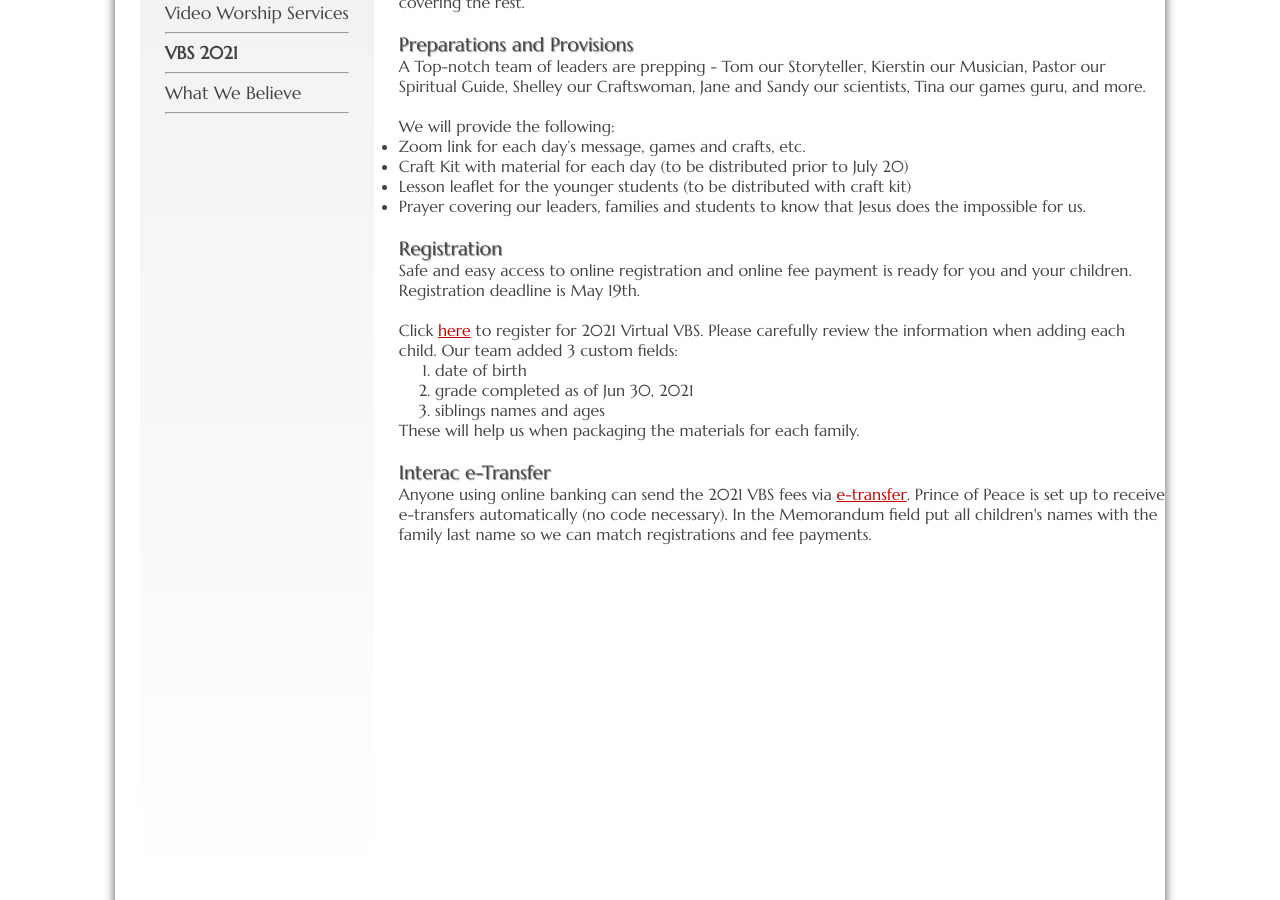
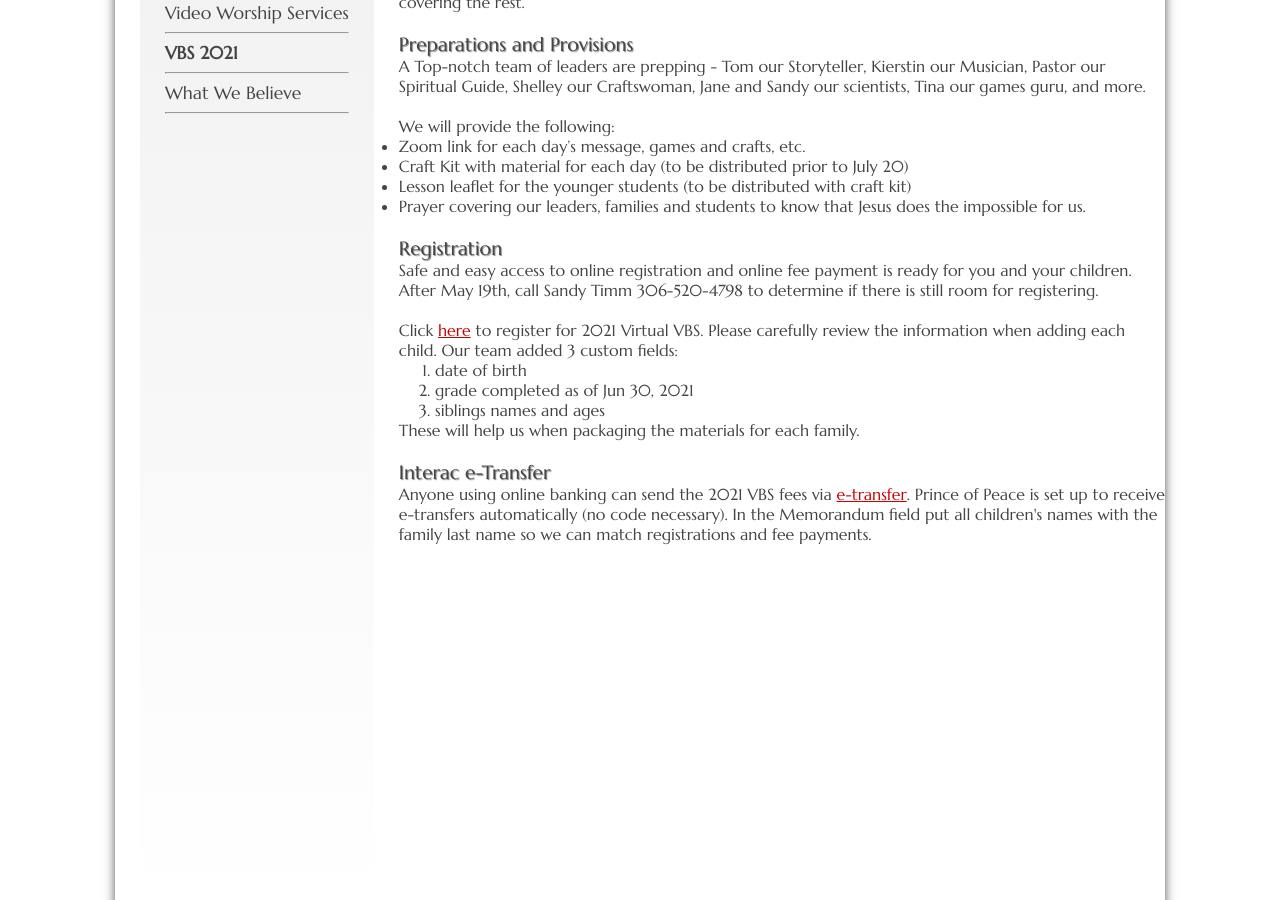
Before and after one commit to weslowsk/princeofpeace, a Jekyll site: the page built from vbs.html, in a window 1280 px wide and 900 px high, scrolled down 398 px. Built offline with Jekyll 4.4.1, drawn with Linux system fonts in a browser that asks for light colours.

Commit message:
VBS deadline passed

```diff
--- a/index.html
+++ b/index.html
@@ -7,7 +7,7 @@ layout: default
 
 <p>
     <b>
-    Registration ends May 19th! Click <a href="{{site.baseurl}}/vbs.html">here</a> for more information.
+    July 20, 21, 22! Click <a href="{{site.baseurl}}/vbs.html">here</a> for more information.
     </b>
 </p>
 
--- a/vbs.html
+++ b/vbs.html
@@ -40,7 +40,7 @@ The theme verse, Psalm 98:1, “He has done marvelous things!”, shares a word
 <h2>Registration</h2>
 <p>
 Safe and easy access to online registration and online fee payment is ready for you and your children.
-Registration deadline is May 19th.
+After May 19th, call Sandy Timm 306-520-4798 to determine if there is still room for registering.
 </p>
 
 <br/>
```
